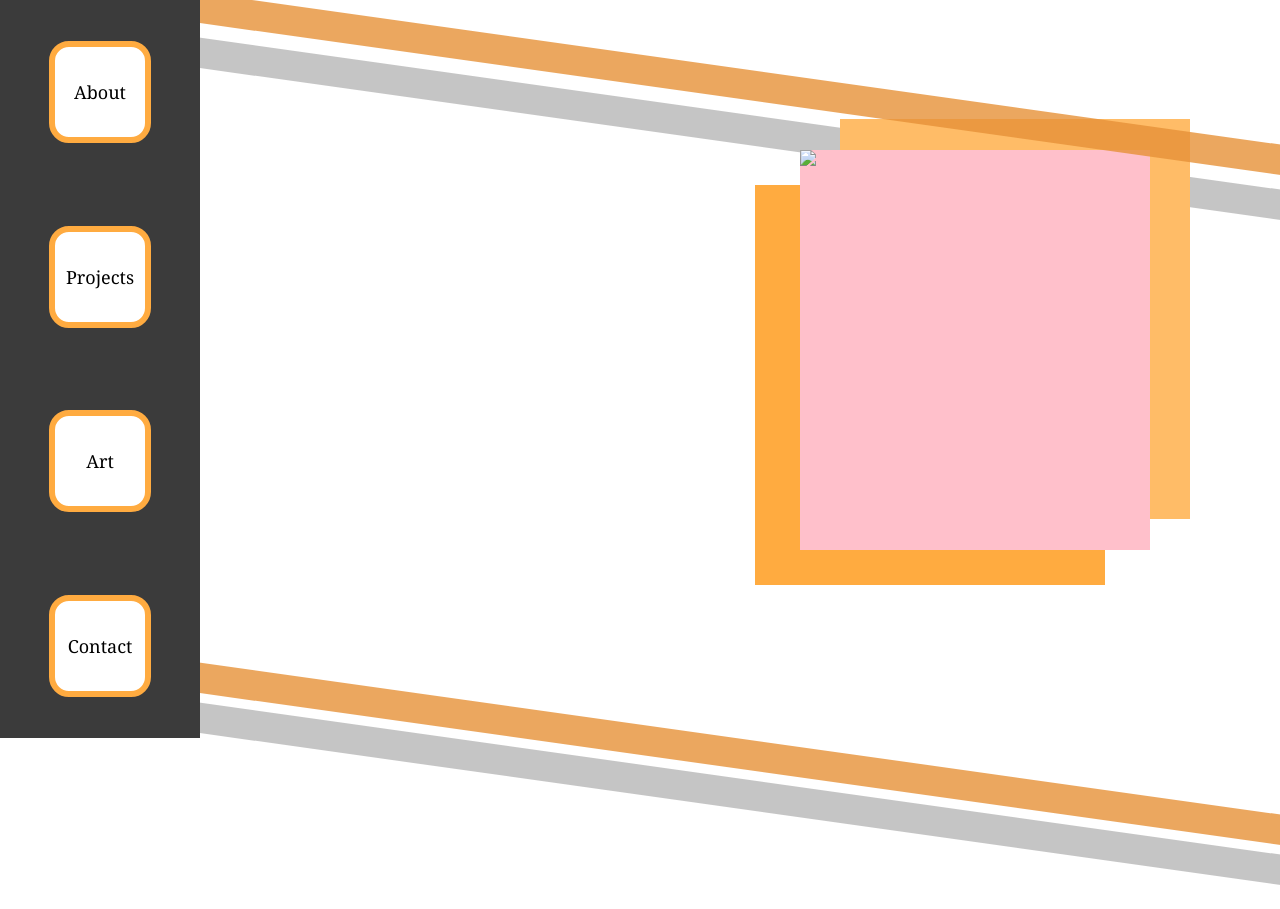
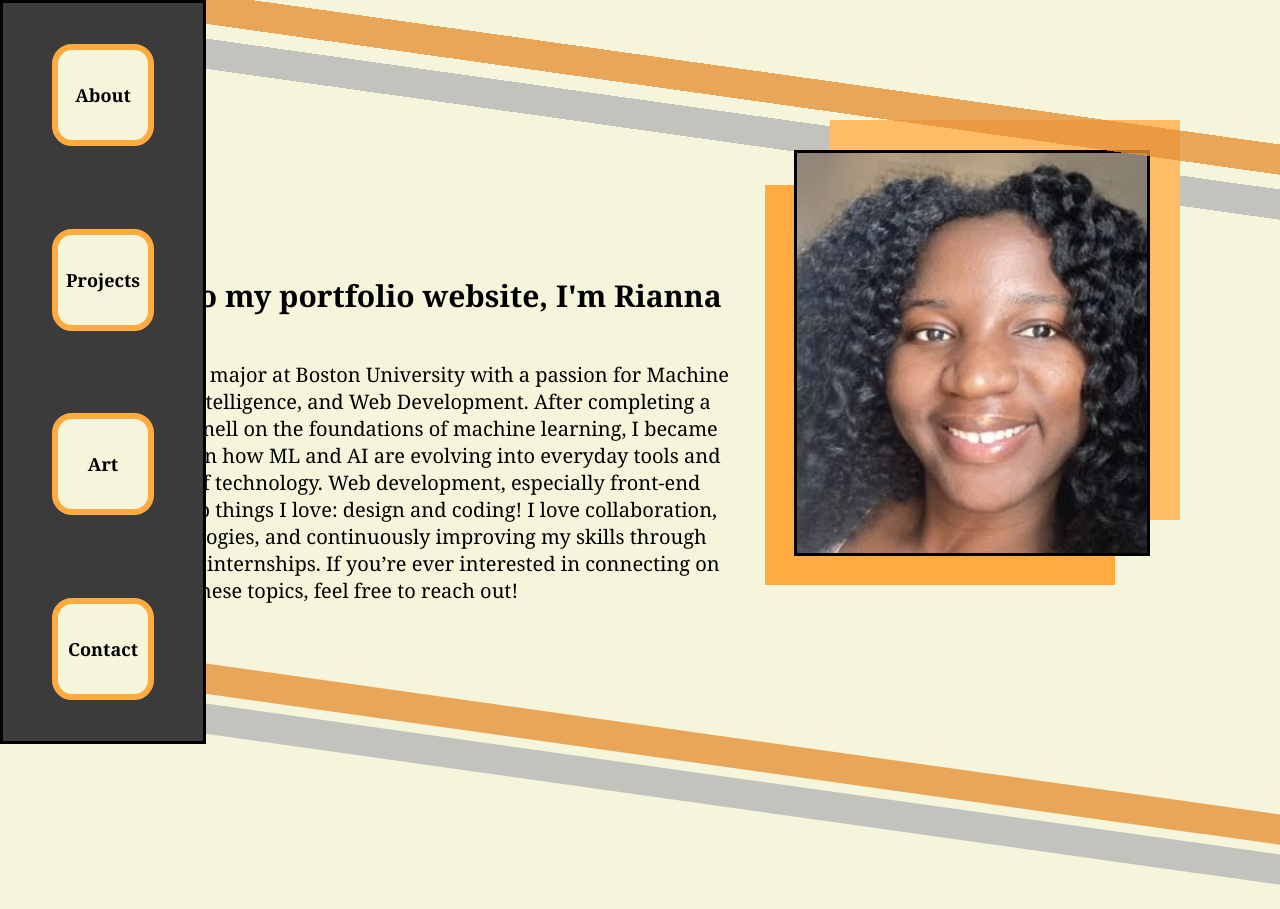
Before and after one commit to RJames34/Portfolio-Website-, a plain HTML site: page index.html in a window 1280 px wide. Shown: the top 909 px of the page. Drawn offline with Linux system fonts and the light colour scheme.

Commit message:
Finished the about page, and added the style bars to the other pages.

```diff
--- a/index.html
+++ b/index.html
@@ -8,28 +8,36 @@
 <body>
 
     <div class ="navbar">
-        <div class="pages">
-            <a class ="link" href ="index.html"> About </a>
-        </div>
 
-        <div class="pages">
-            <a class ="link" href ="projects.html"> Projects </a>
-        </div>
+        <a class ="link" href ="index.html">
+            About
+        </a>
 
-         <div class="pages">
-             <a class ="link" href ="contact.html"> Art </a>
-        </div>
+        <a class ="link" href ="projects.html">
+            Projects
+        </a>
 
-        <div class="pages">
-             <a class ="link" href ="contact.html"> Contact </a>
-        </div>
+        <a class ="link" href ="contact.html">
+                 Art
+        </a>
+
+        <a class ="link" href ="contact.html">
+            Contact
+        </a>
+
     </div>
 
     <div id="img">
 
-        <img src="assets/IMG_8075.JPG">
+        <img src="assets/1735680077250.jpg">
     </div>
-    <div id ="about-textbox"></div>
+    <div id ="about-textbox">
+
+    <h2> Hi, Welcome to my portfolio website, I'm Rianna</h2>
+    <p> I'm a Computer Science major at Boston University with a passion for Machine Learning, Artificial Intelligence, and Web Development. After completing a summer course at Cornell on the foundations of machine learning, I became even more interested in how ML and AI are evolving into everyday tools and shaping the future of technology.
+        Web development, especially front-end where it combines two things I love: design and coding! I love collaboration, learning new technologies, and continuously improving my skills through hands-on projects and internships.
+        If you’re ever interested in connecting on these topics, feel free to reach out!</p>
+    </div>
 
     <div id = "img-style-1"></div>
 
--- a/styles.css
+++ b/styles.css
@@ -3,6 +3,8 @@ body{
     margin:0px;
     padding:0px;
     overflow: hidden;
+    font-family:Cambria, Cochin, Georgia, Times, 'Times New Roman', serif;
+    background-color: beige;
 }
 
 /* Styling the nav bar */
@@ -17,29 +19,33 @@ body{
     height: 738px;
     position: fixed;
     z-index: 200;
-
+    border: solid;
 }
 
 /* Styling the navbars buttons */
 a{
     text-decoration: none;
     color:black;
-
-}
-.pages{
-    font-family:Cambria, Cochin, Georgia, Times, 'Times New Roman', serif;
+    background-color: beige;
     font-size: 18px;
+    font-weight: bold;
     display: inline-flex;
     text-align: center;
     justify-content: center;
     align-items: center;
-    background-color: white;
     width: 90px;
     height: 90px;
     border: 6px solid #ffab40;
     border-radius: 20px;
     z-index: 100;
+    transition: 0.8s ease-in ;
 }
+
+a:hover{
+    background-color: #ffab40;
+    color: white;
+}
+
 
 /* Styling and setting up the image containers */
 #img{
@@ -51,15 +57,18 @@ a{
     right: 130px;
     top: 150px;
     z-index: 98;
+    border: solid;
+    overflow: hidden;
 }
+
 #img-style-1{
     display: inline-flex;
     background-color:#ffbc67;
     height: 400px;
     width: 350px;
     position: absolute;
-    right: 90px;
-    top: 119px;
+    right: 100px;
+    top: 120px;
     z-index: 2;
 }
 
@@ -69,7 +78,7 @@ a{
     height: 400px;
     width: 350px;
     position: absolute;
-    right: 175px;
+    right: 165px;
     top: 185px;
 
 }
@@ -116,3 +125,15 @@ a{
     background-color: #b7b7b7ff;
     bottom: -20px;
 }
+
+#about-textbox{
+    display: inline-flex;
+    flex-direction: column;
+    text-align: center;
+    font-size: 20px;
+    position: fixed;
+    bottom: 350px;
+    right: 550px;
+    width: 750px;
+    height: 200px;
+}
```
Also changed, not shown: art.html (+19 -13 lines), contact.html (+19 -13 lines), projects.html (+19 -13 lines), assets/1735680077250.jpg (renamed from 1735680077250.jpg).
